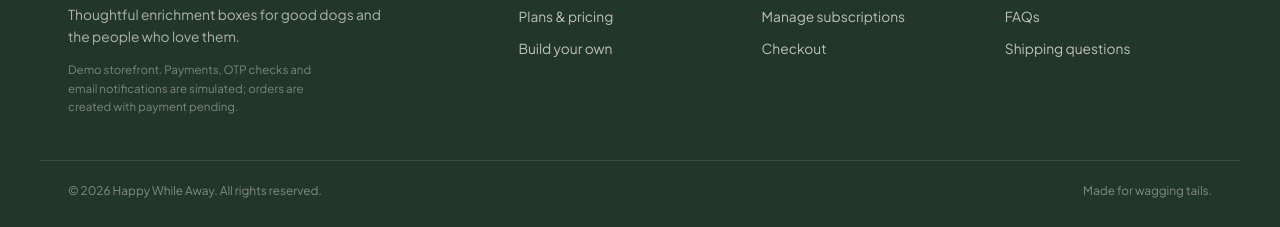
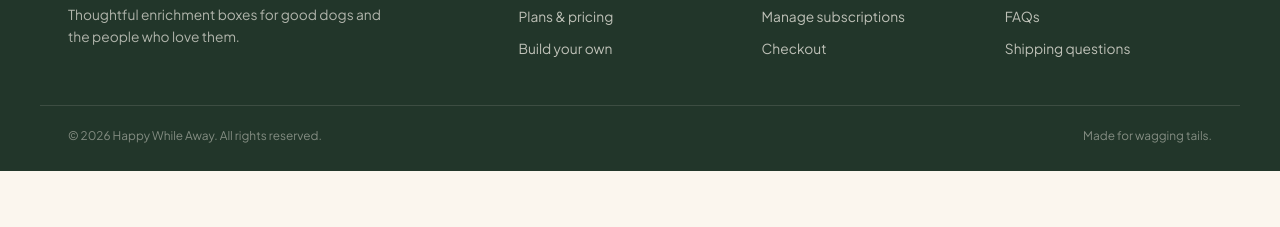
Before and after one commit to survivormehul/en22el301035-hwa-hackathon, a plain HTML site: page account.html in a window 1280 px wide. Shown: the part 820-1047 px from the top of the page. After the commit the page ends 991 px from the top, so only its background shows below. Drawn offline with Linux system fonts and the light colour scheme.

Commit message:
Remove demo storefront footer note from all pages

```diff
--- a/account.html
+++ b/account.html
@@ -135,7 +135,6 @@
           <span class="brand-text">Happy <em>While Away</em></span>
         </a>
         <p>Thoughtful enrichment boxes for good dogs and the people who love them.</p>
-        <p class="footer-note">Demo storefront. Payments, OTP checks and email notifications are simulated; orders are created with payment pending.</p>
       </div>
       <div class="footer-col"><h4>Shop</h4><a href="products.html">All boxes</a><a href="subscription.html">Plans &amp; pricing</a><a href="product.html?id=build-your-own">Build your own</a></div>
       <div class="footer-col"><h4>Account</h4><a href="account.html">My account</a><a href="subscriptions.html">Manage subscriptions</a><a href="checkout.html">Checkout</a></div>
```
Also changed, not shown: checkout.html (+0 -1 lines), contact.html (+0 -1 lines), product.html (+0 -1 lines), products.html (+0 -1 lines), subscription.html (+0 -1 lines), subscriptions.html (+0 -1 lines).
